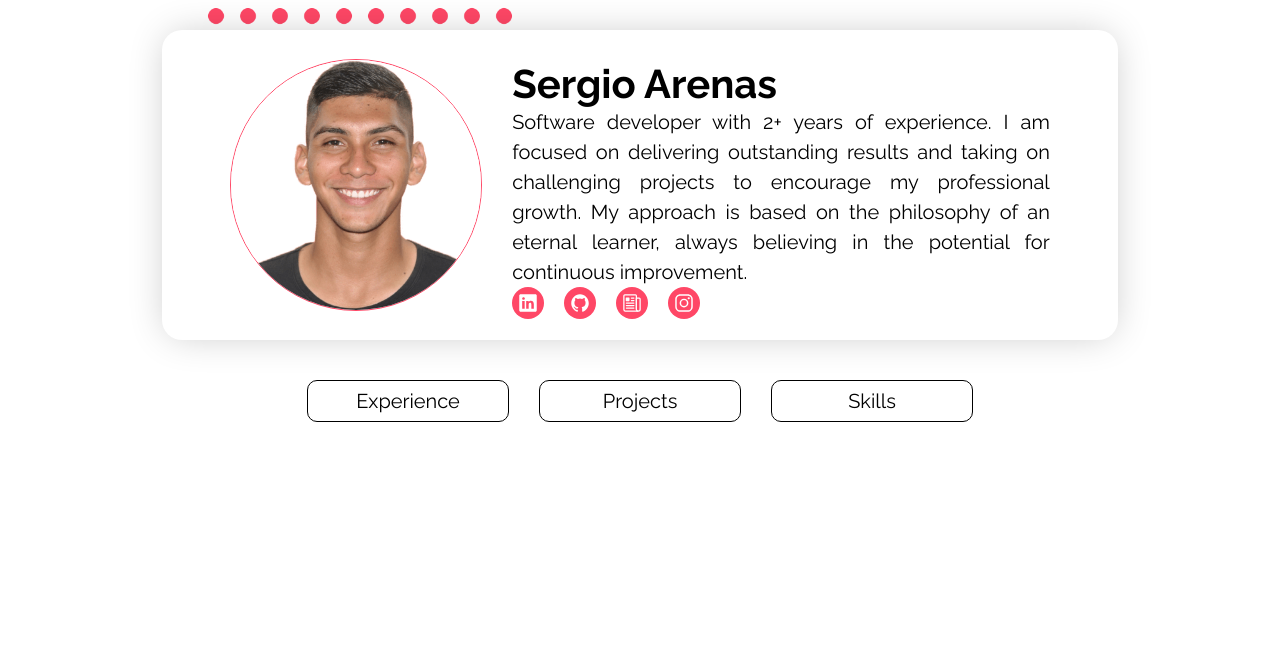
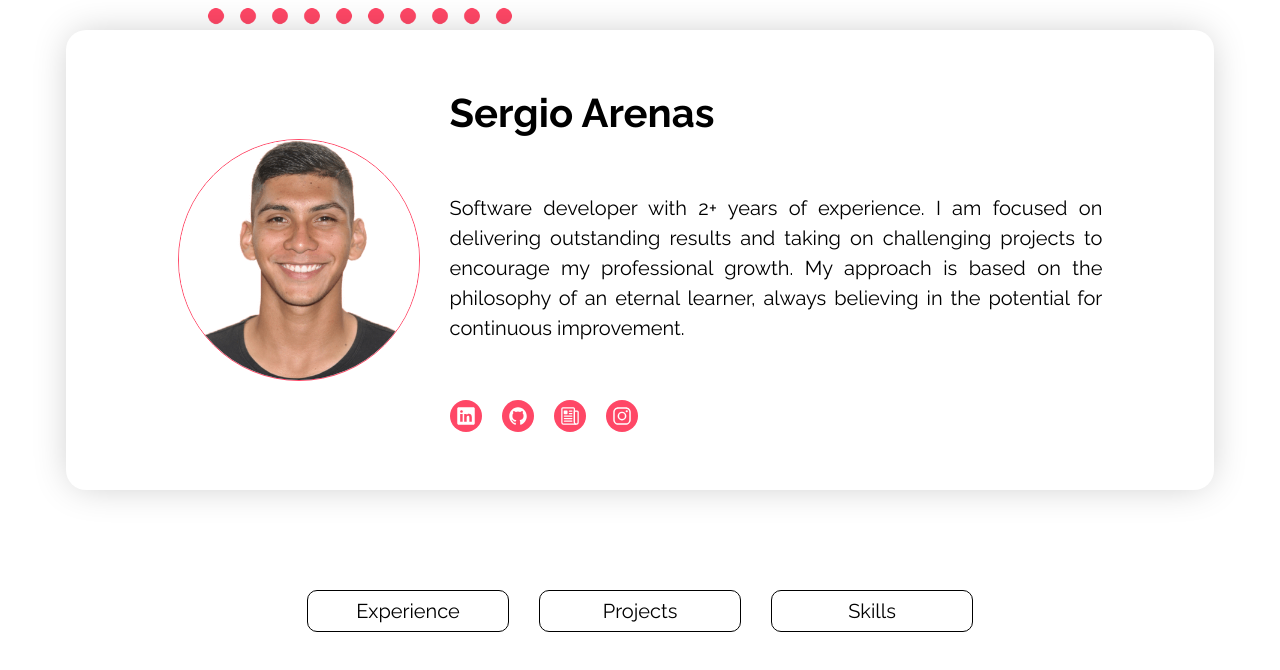
Before and after one commit to arenas025/portfolio, a React (Vite) app in the folder my-portfolio/: page / in a window 1280 px wide. Shown: the top 670 px of the page. Built offline with nearby package versions, Linux system fonts and the light colour scheme.

Commit message:
added cypress skill

```diff
--- a/my-portfolio/assets/images.js
+++ b/my-portfolio/assets/images.js
@@ -34,8 +34,7 @@ import artGallery from  './art gallery.png'
 import ipTracker from './ip-tracker.png'
 import dotsPattern from './dotsPattern.png'
 import personalPhoto from './profilephoto.png'
-
-
+import cypressLogo from "./cypressLogo.jpeg";
 
 const images = {
   // java,
@@ -73,6 +72,7 @@ const images = {
   ipTracker,
   dotsPattern,
   personalPhoto,
+  cypressLogo,
 };
 
 export default images
--- a/my-portfolio/src/Components/Experience/Experience.scss
+++ b/my-portfolio/src/Components/Experience/Experience.scss
@@ -19,3 +19,9 @@
     margin-top: 0px;
   }
 }
+
+@include media-medium{
+  .experience{
+    width: 100%;
+  }
+}
--- a/my-portfolio/src/Components/MainCard/MainCard.scss
+++ b/my-portfolio/src/Components/MainCard/MainCard.scss
@@ -123,3 +123,17 @@ justify-content: center;
 
 }
 }
+
+@include media-medium{
+  .mainCard{
+    height: 400px;
+    width: 85%;
+    &--image{
+    object-fit: contain;
+    width: auto;
+    height: 60%;
+    border-radius: 100%;
+    border: 1px solid $red;
+}
+  }
+}
--- a/my-portfolio/src/Components/Sections/Sections.scss
+++ b/my-portfolio/src/Components/Sections/Sections.scss
@@ -25,3 +25,12 @@
     }
   }
 }
+
+@include media-medium{
+  .sections{
+    width:700px;
+    &--wrapper{
+      margin-top: 30%;
+    }
+  }
+}
--- a/my-portfolio/src/Sections/Skills/Skills.jsx
+++ b/my-portfolio/src/Sections/Skills/Skills.jsx
@@ -18,6 +18,7 @@ export const Skills = () => {
           <Card skill="NestJS" imgSrc={images.nest} />
           <Card skill="MySql" imgSrc={images.mysql} />
           <Card skill="Git" imgSrc={images.git} />
+          <Card skill="Cypress" imgSrc={images.cypressLogo} />
         </Cards>
       </div>
     </div>
```
Also changed, not shown: my-portfolio/assets/cypressLogo.jpeg (added), 1 other file (tests, documents, lock files or other folders). Lines whose indentation alone changed are shown as unchanged.
